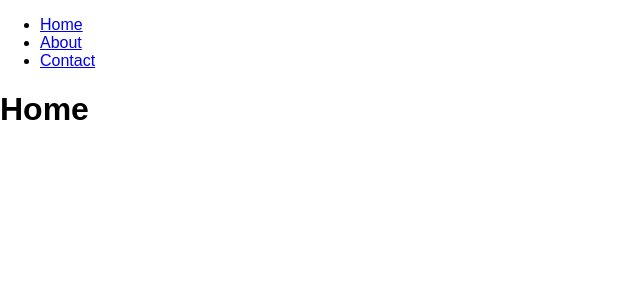
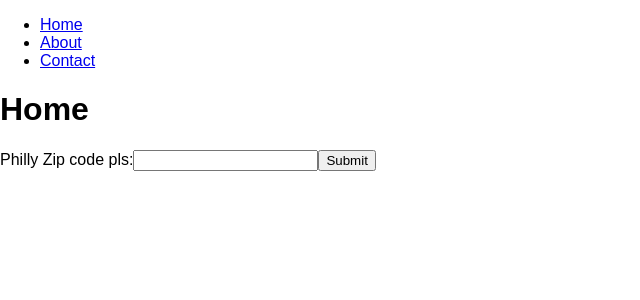
Before and after one commit to abraidotti/philad311phia, a React (Create React App) app: page / in a window 1280 px wide. Shown: the top 300 px of the page, without its empty margins (0-640 px from the left). Built offline with nearby package versions, Linux system fonts and the light colour scheme.

Commit message:
add zip query form

```diff
--- a/src/components/App.js
+++ b/src/components/App.js
@@ -5,6 +5,8 @@ import About from './About';
 import Contact from './Contact';
 import Home from './Home';
 import NavBar from './NavBar';
+
+import LocationGetter from './LocationGetter';
 
 class App extends Component {
   render() {
@@ -20,6 +22,7 @@ class App extends Component {
             </Switch>
           </Fragment>
         </Router>
+        <LocationGetter />
       </div>
     )
   }
--- /dev/null
+++ b/src/components/LocationGetter.js
@@ -0,0 +1,34 @@
+import React, { Component } from 'react';
+
+class LocationGetter extends Component {
+  constructor() {
+    super();
+    this.state = {
+      querySubmitted: false,
+      query: ''
+    }
+  }
+
+
+handleChange(event) {
+  this.setState({ value: this.state.query });
+}
+
+handleSubmit(event) {
+  console.log('query submitted: ' + this.state.query)
+  event.preventDefault();
+}
+
+render() {
+  return (
+    <form onSubmit={this.handleSubmit}>
+      <label>
+        Philly Zip code pls:
+        <input type="text" value={this.state.query} onChange={this.handleChange} />
+      </label>
+      <input type="submit" value="Submit" />
+    </form>
+  )
+}
+}
+export default LocationGetter;
```
